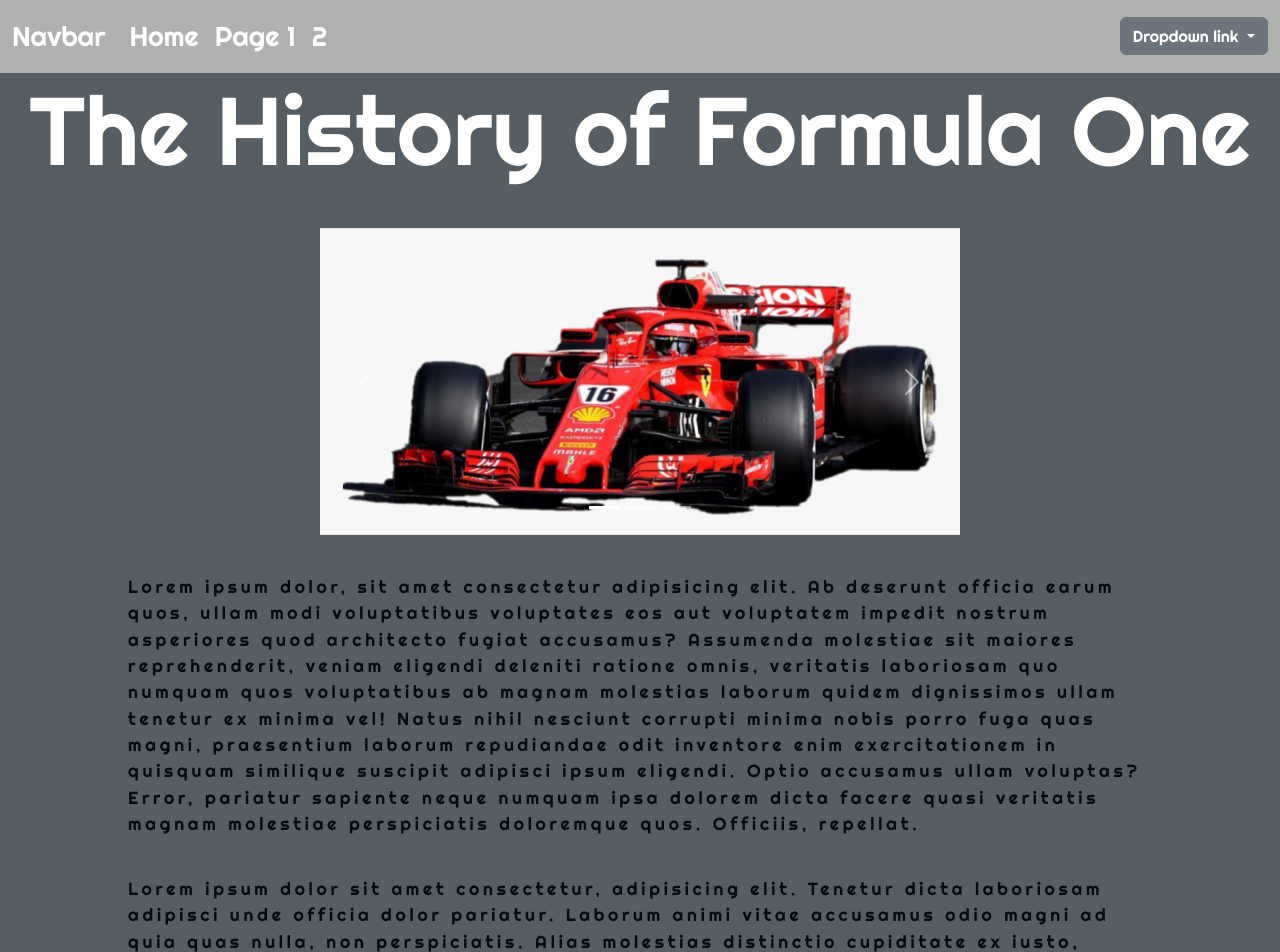
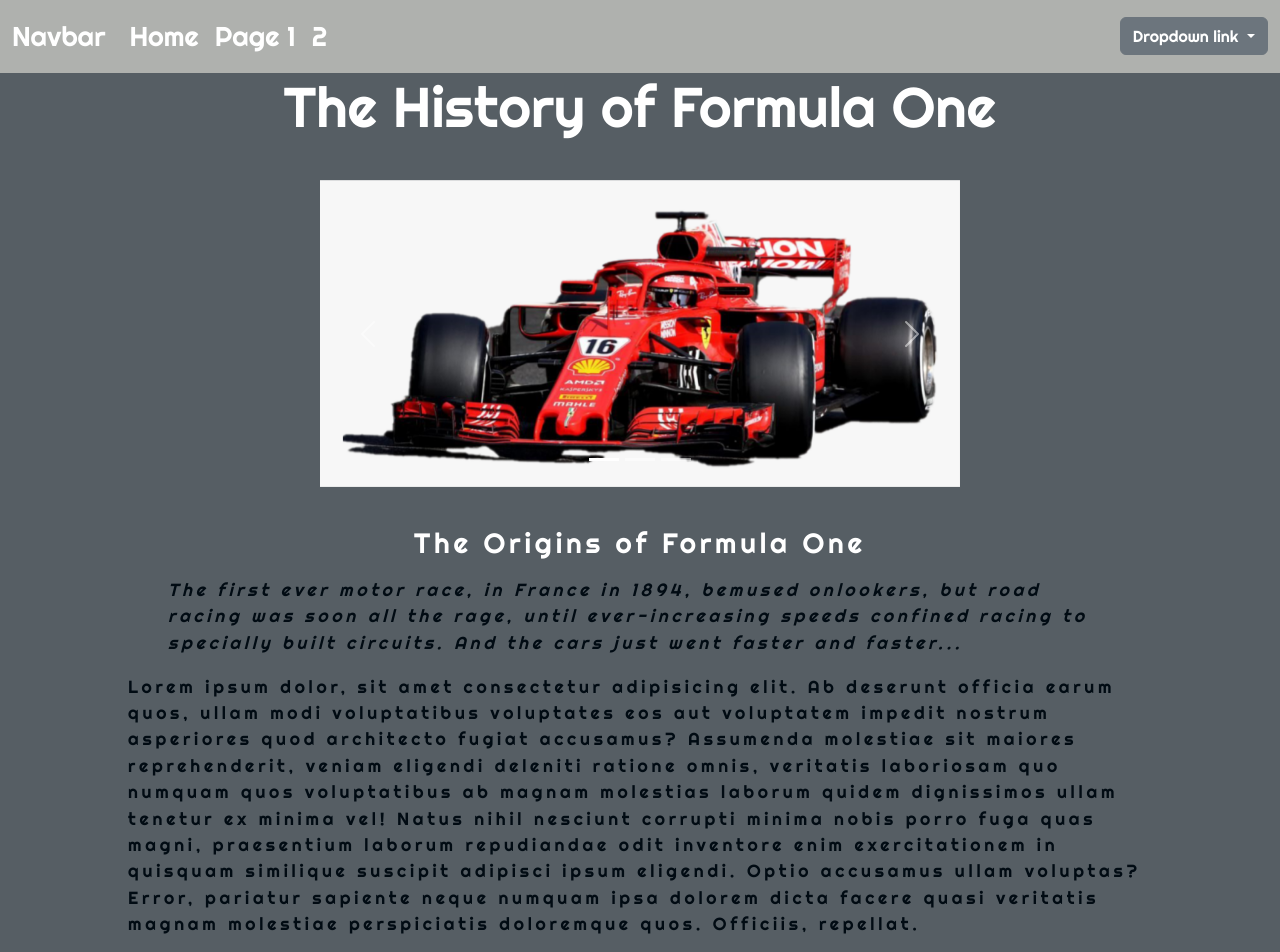
Before and after one commit to Bexs123/flask_app, a Flask app: page / in a window 1280 px wide. Shown: the top 952 px of the page. Run offline with Flask 2, Linux system fonts and the light colour scheme.

Commit message:
started to add the content

```diff
--- a/static/style.css
+++ b/static/style.css
@@ -23,6 +23,11 @@ body{
   background-color: #afb1ae;
 }
 
+#dropdownMenuLink:hover {
+  color: #afb1ae;
+  background-color: cornsilk;
+}
+
 /*dropdown item color of the other links*/
 .dropdown-item {
   color: white;
@@ -35,16 +40,22 @@ body{
 }
 
 /*Styling settings for headings*/
-h1 {
+h1, h2 {
   text-align: center;
   font-family: 'Righteous', cursive;
   color: white;
-  font-size: 6rem;
+  font-size: 3.5rem;
 }
 
 /*Made the headings upon hover change color */
 h1:hover {
   color: #afb1ae;
+}
+
+h3 {
+  text-align: center;
+  color: white;
+  /* font-size: 1rem; */
 }
 
 /*Styling settings changed on the carousel to make the pictures smaller and in the center*/
@@ -56,6 +67,18 @@ h1:hover {
   margin-right: auto;
   display: block;
 }
+
+
+blockquote {
+  display: block;
+  margin-top: 1em;
+  margin-bottom: 1em;
+  margin-left: 40px;
+  margin-right: 40px;
+  /* font-style: oblique; */
+  font-style: italic;
+}
+
 
 /*All the content styling settings*/
 article {
--- a/templates/index.html
+++ b/templates/index.html
@@ -33,8 +33,13 @@
 
 
 
+    <article>
+      <h3>The Origins of Formula One</h3>
+      <blockquote>
+        The first ever motor race, in France in 1894, bemused onlookers, but road racing was soon all the rage, until ever-increasing speeds confined racing to specially built circuits. And the cars just went faster and faster...
+      </blockquote>
 
-    <article>
+
         <p>Lorem ipsum dolor, sit amet consectetur adipisicing elit. Ab deserunt officia earum quos, ullam modi voluptatibus voluptates eos aut voluptatem impedit nostrum asperiores quod architecto fugiat accusamus? Assumenda molestiae sit maiores reprehenderit, veniam eligendi deleniti ratione omnis, veritatis laboriosam quo numquam quos voluptatibus ab magnam molestias laborum quidem dignissimos ullam tenetur ex minima vel! Natus nihil nesciunt corrupti minima nobis porro fuga quas magni, praesentium laborum repudiandae odit inventore enim exercitationem in quisquam similique suscipit adipisci ipsum eligendi. Optio accusamus ullam voluptas? Error, pariatur sapiente neque numquam ipsa dolorem dicta facere quasi veritatis magnam molestiae perspiciatis doloremque quos. Officiis, repellat.</p>
     </article>
 
--- a/templates/page1.html
+++ b/templates/page1.html
@@ -1,7 +1,6 @@
 {% extends 'base.html' %}
 
 {% block content %}
-
-<h1>The World Championships</h1>
+<h1>Meet The Teams</h1>
 
 {% endblock %}
--- a/templates/page2.html
+++ b/templates/page2.html
@@ -1,6 +1,6 @@
 {% extends 'base.html' %}
 
 {% block content %}
-<h1>The Teams</h1>
+<h1>The Circuits in year</h1>
 
 {% endblock %}
--- a/templates/page3.html
+++ b/templates/page3.html
@@ -1,6 +1,8 @@
 {% extends 'base.html' %}
 
 {% block content %}
-<h1>Legend</h1>
+<h1>Championship Records year</h1>
+
+<h2>Team and Driver's Records</h2>
 
 {% endblock %}
```
Also changed, not shown: static/img/f1logo.png (added).
